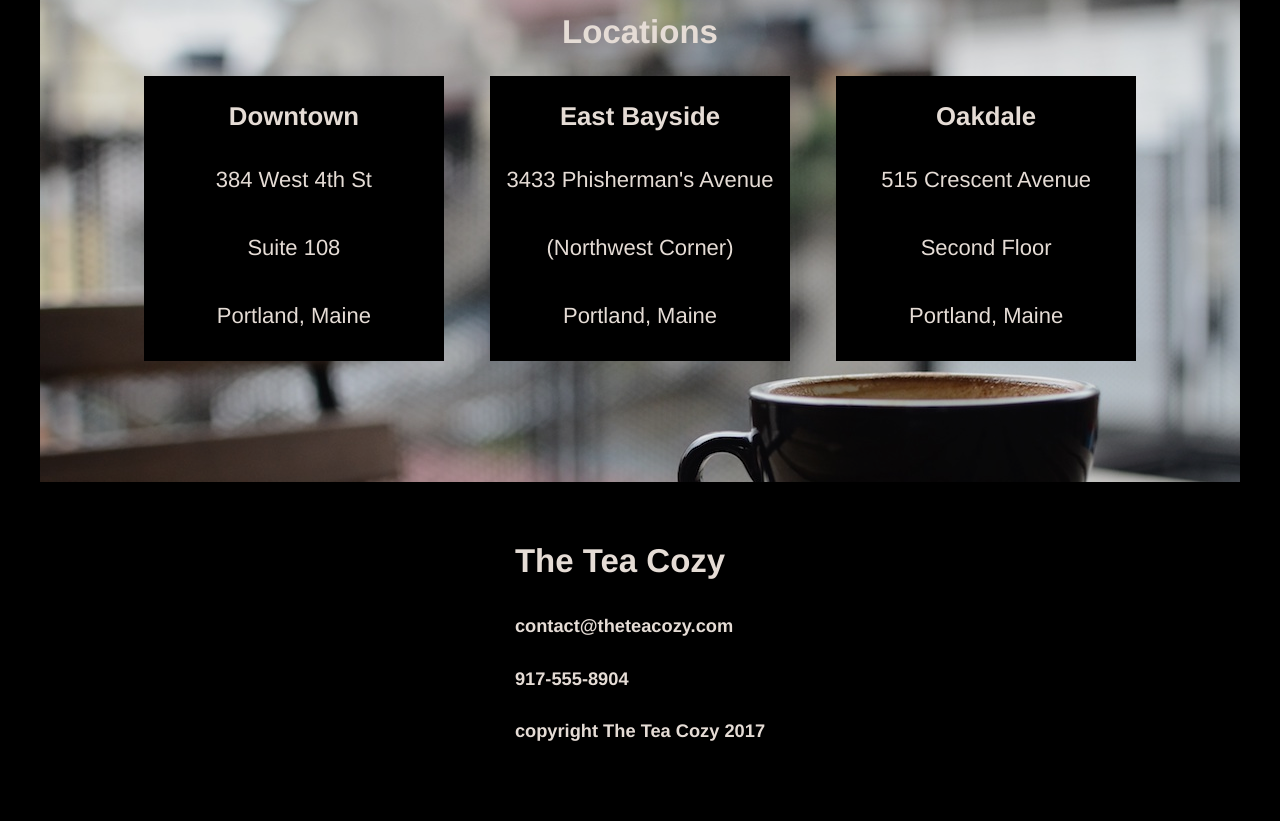
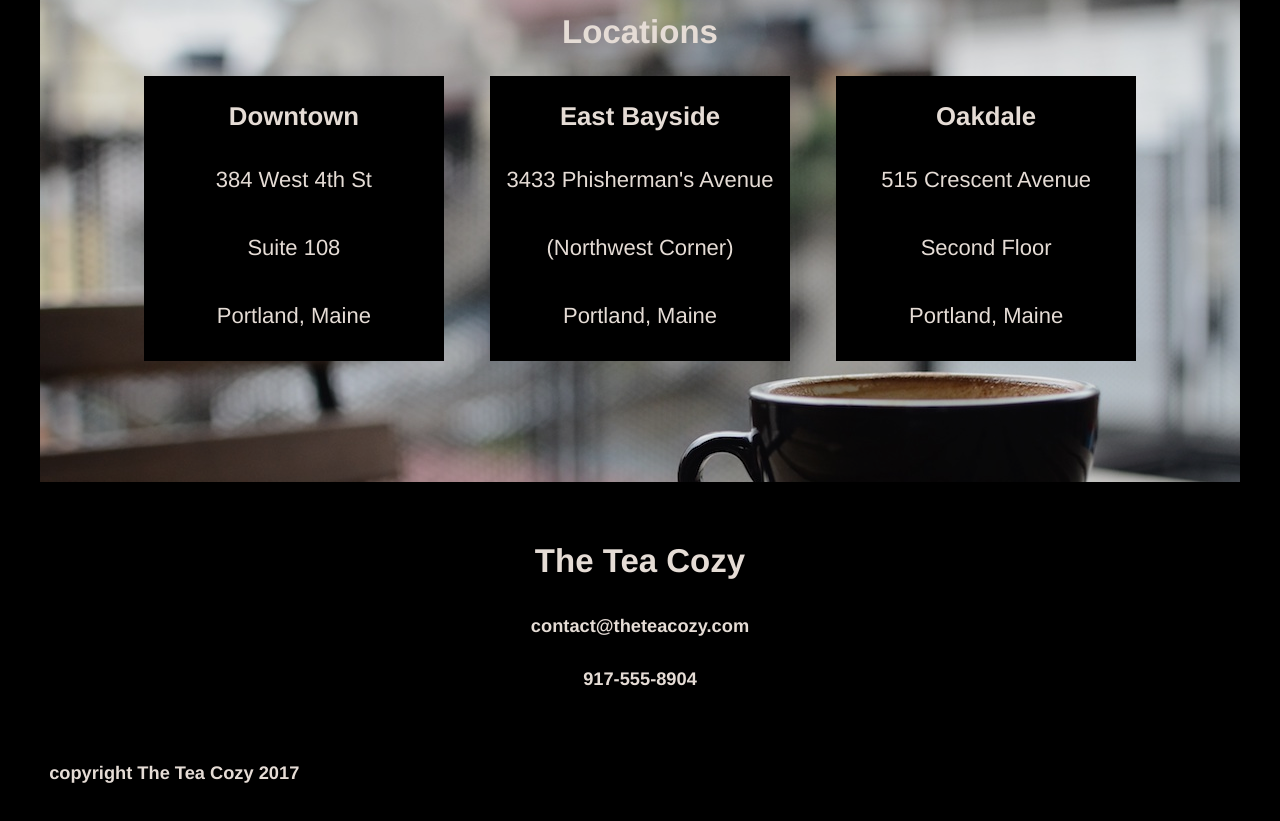
Before and after one commit to brittanysays1/teacozy, a plain HTML site: page index.html in a window 1280 px wide. Shown: the part 1532-2353 px from the top of the page. Drawn offline with Linux system fonts and the light colour scheme.

Commit message:
made final changes.  copyright div still glitchy.

```diff
--- a/resources/style.css
+++ b/resources/style.css
@@ -148,3 +148,23 @@ h2, h4 {
 .addresses p {
   padding: 10px 0px;
 }
+
+.footer {
+  position: relative;
+  display: inline-block;
+}
+
+.contact {
+  text-align: center;
+  height: 200px;
+}
+
+.copyright {
+  display: inline;
+  min-width: 400px;
+  position: absolute;
+  top: 200px;
+  right: 300px;
+}
+
+/*I got confused about how to align the copyright text to the left, as such, the solution that I came up with is glitchy when I resize the window.  This was the best solution I could come up with*/
```
